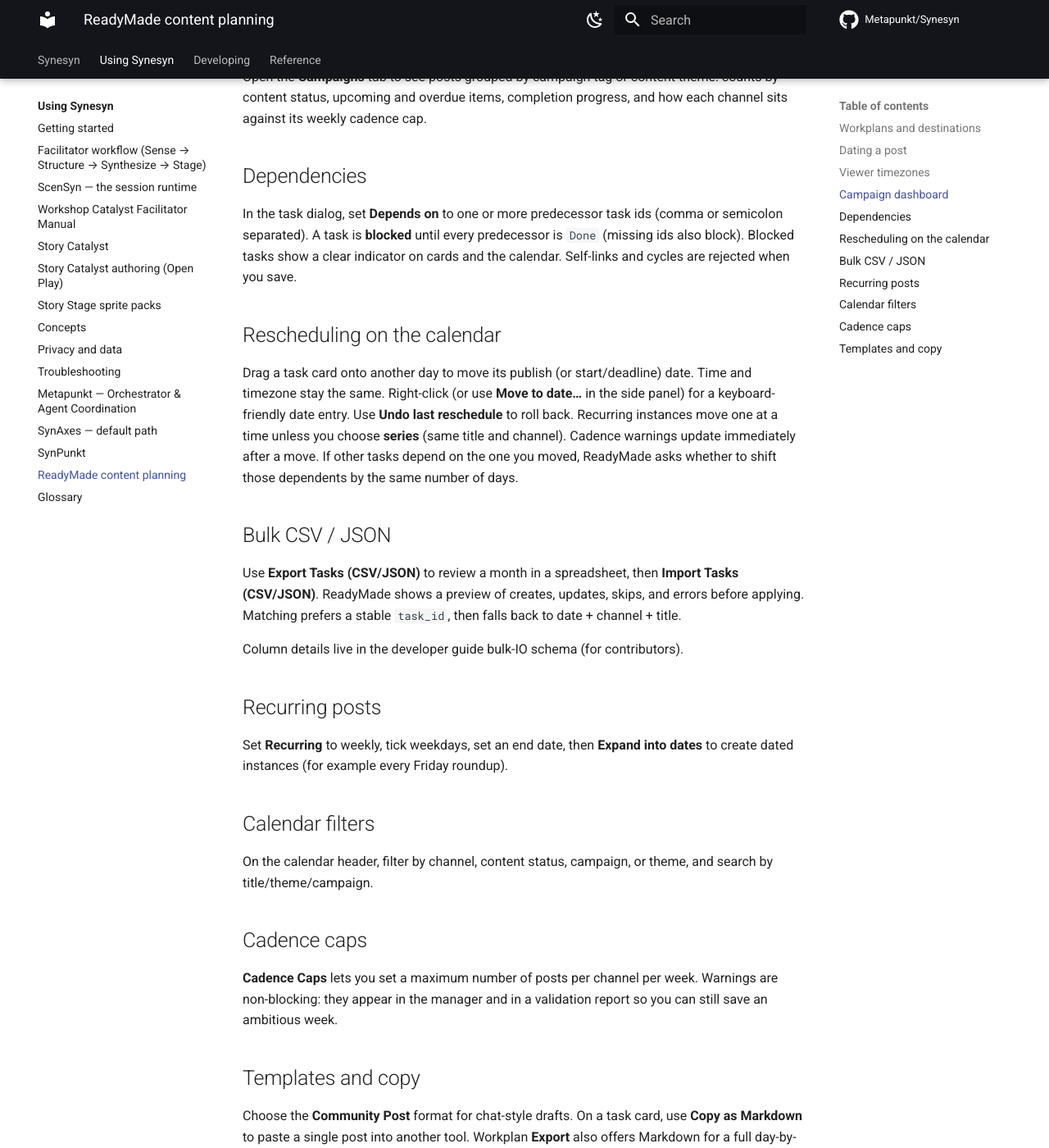
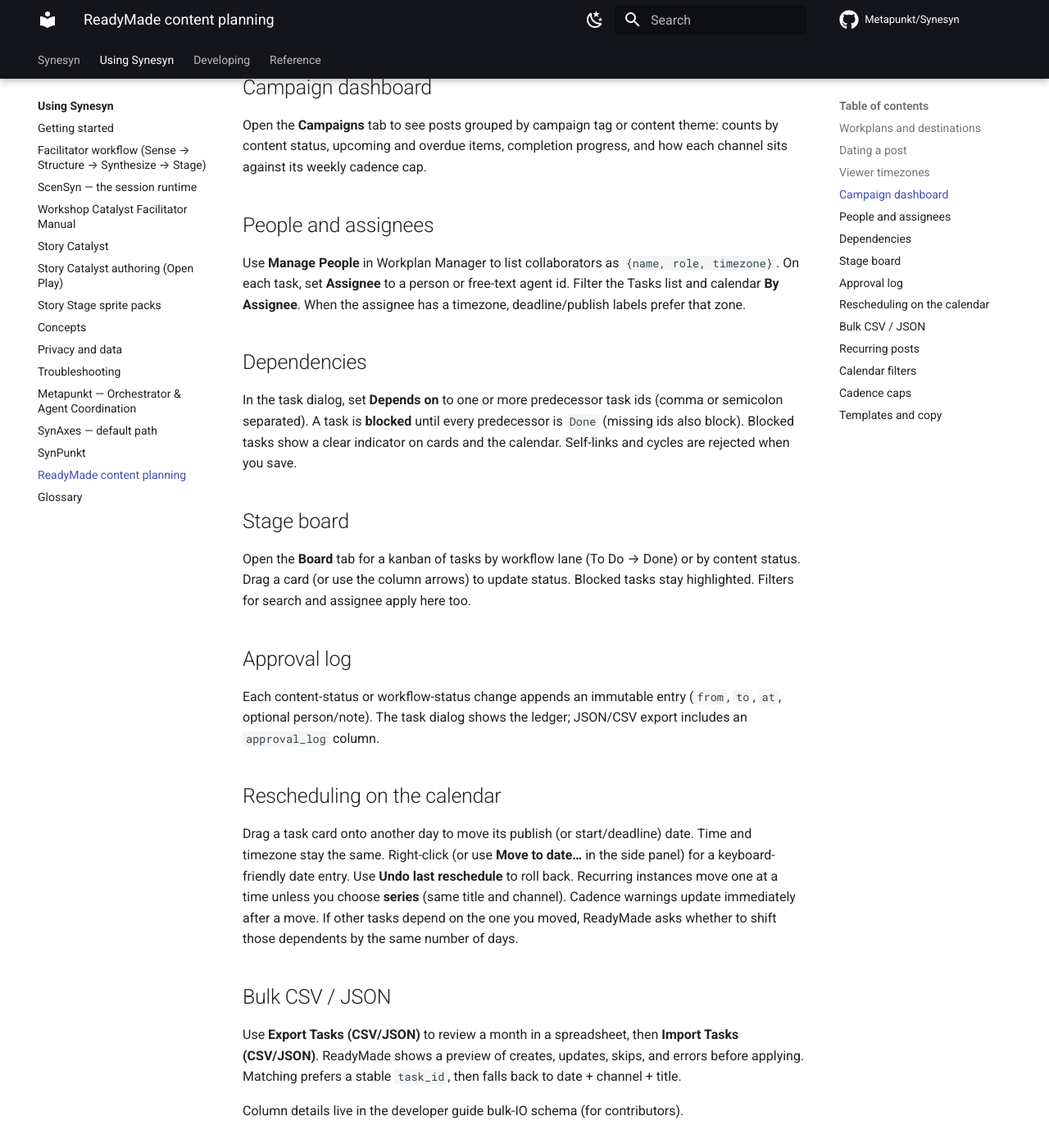
Before and after one commit to Metapunkt/Synesyn, an MkDocs documentation site: the page built from docs/user-guide/readymade-content-planning.md, in a window 1280 px wide and 1400 px high, scrolled down 994 px. Shown: the whole window at 82% size. Built offline with MkDocs 1.6.1 and Material for MkDocs 9.7.7, drawn with Linux system fonts in a browser that asks for light colours; comment, search, counter and statistics services are not loaded; some of the changed text lies outside the part shown.

Commit message:
feat(readymade): workplan people list and assignee filters
Add WorkplanPeople helpers, WorkplanManager people APIs, Tasks/calendar
assignee filters, and assignee-zone deadline labels on task cards.

Co-authored-by: synes-bot <synes-bot@users.noreply.github.com>

```diff
--- a/docs/user-guide/readymade-content-planning.md
+++ b/docs/user-guide/readymade-content-planning.md
@@ -8,7 +8,10 @@ are yours to set on each workplan.
 
 1. Open **Workplan Manager**.
 2. Create or select a workplan.
-3. Use **Manage Channels** to add, rename, remove, or reorder your destinations
+3. Actions are grouped: **Workplan** (new/duplicate/rename/delete/import/export),
+   **Tasks import / export**, **Channels & caps** (channels, cadence, people),
+   and **Time zones**.
+4. Use **Manage Channels** to add, rename, remove, or reorder your destinations
    (for example `#general` or `Newsletter`). New workplans start with an empty
    custom list; platform defaults from the current mode still appear in the task
    dialog.
@@ -36,12 +39,31 @@ Open the **Campaigns** tab to see posts grouped by campaign tag or content theme
 counts by content status, upcoming and overdue items, completion progress, and
 how each channel sits against its weekly cadence cap.
 
+## People and assignees
+
+Use **Manage People** in Workplan Manager to list collaborators as
+`{name, role, timezone}`. On each task, set **Assignee** to a person or free-text
+agent id. Filter the Tasks list and calendar **By Assignee**. When the assignee
+has a timezone, deadline/publish labels prefer that zone.
+
 ## Dependencies
 
 In the task dialog, set **Depends on** to one or more predecessor task ids
 (comma or semicolon separated). A task is **blocked** until every predecessor is
 `Done` (missing ids also block). Blocked tasks show a clear indicator on cards
 and the calendar. Self-links and cycles are rejected when you save.
+
+## Stage board
+
+Open the **Board** tab for a kanban of tasks by workflow lane (To Do → Done) or
+by content status. Drag a card (or use the column arrows) to update status.
+Blocked tasks stay highlighted. Filters for search and assignee apply here too.
+
+## Approval log
+
+Each content-status or workflow-status change appends an immutable entry
+(`from`, `to`, `at`, optional person/note). The task dialog shows the ledger;
+JSON/CSV export includes an `approval_log` column.
 
 ## Rescheduling on the calendar
 
```
Also changed, not shown: docs/developer-guide/code-map.md (+3 -0 lines), docs/developer-guide/readymade-campaign-calendar.md (+13 -0 lines), docs/developer-guide/readymade-task-bulk-io.md (+1 -0 lines), 8 other files.
